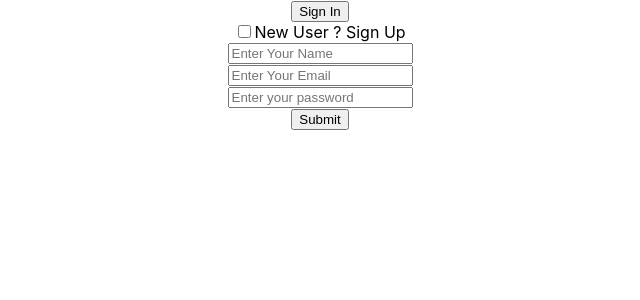
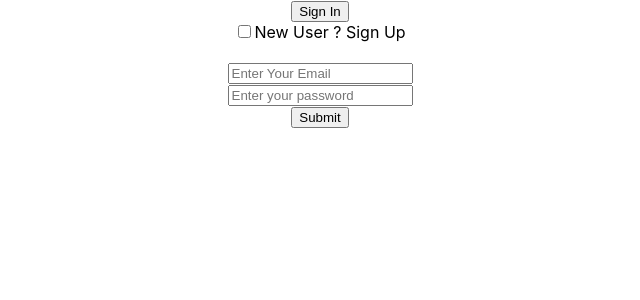
Before and after one commit to najmulmyself/firebase-practice, a React (Create React App) app: page / in a window 1280 px wide. Shown: the top 300 px of the page, without its empty margins (320-960 px from the left). Built offline with nearby package versions, Linux system fonts and the light colour scheme.

Commit message:
toggle worked in PH's way

```diff
--- a/src/App.js
+++ b/src/App.js
@@ -7,9 +7,7 @@ import { useState } from 'react';
 firebase.initializeApp(firebaseConfig);
 
 function App() {
-  const [newUser,setNewUser] = useState({
-    new : false,
-  })
+  const [newUser,setNewUser] = useState(false)
   const [user,setUser] = useState({
     isSignedIn: false,
     password:'',
@@ -96,12 +94,7 @@ function App() {
     }
     event.preventDefault();
   }
-  const handleNewUser = () => {
-    // let newOne = true;
-    // newUser.new = newOne;
-    setNewUser(!newUser.new);
 
-  }
   return (
     <div className="App">
       {
@@ -117,7 +110,7 @@ function App() {
       <p>PassWord : {user.password} </p> */}
       {/* We Did it for test purposes */}
       <br/>
-      <input type="checkbox" name="" id="" onClick={handleNewUser}/>
+      <input type="checkbox" name="" id="" onChange={() => setNewUser(!newUser)}/>
       <label htmlFor="">New User ? Sign Up</label>
       <form onSubmit={handleSubmit}>
         {
```
